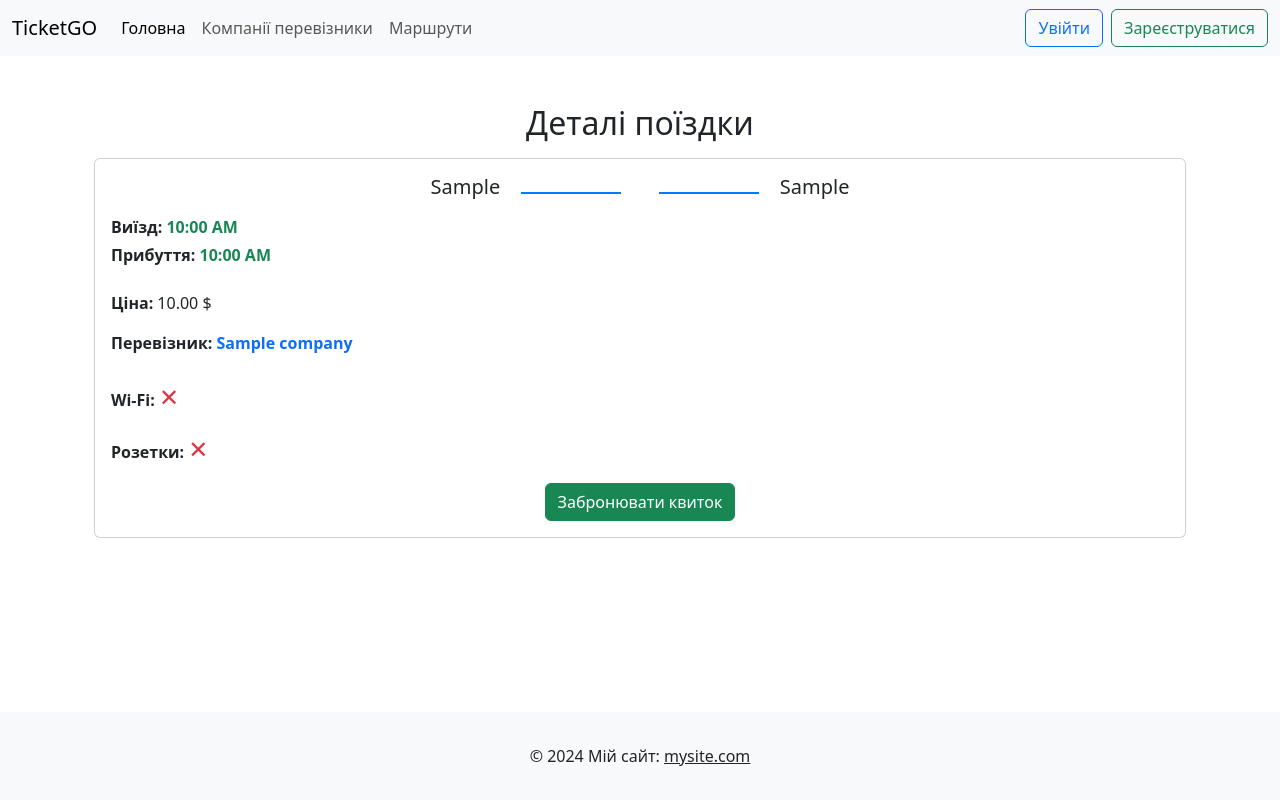
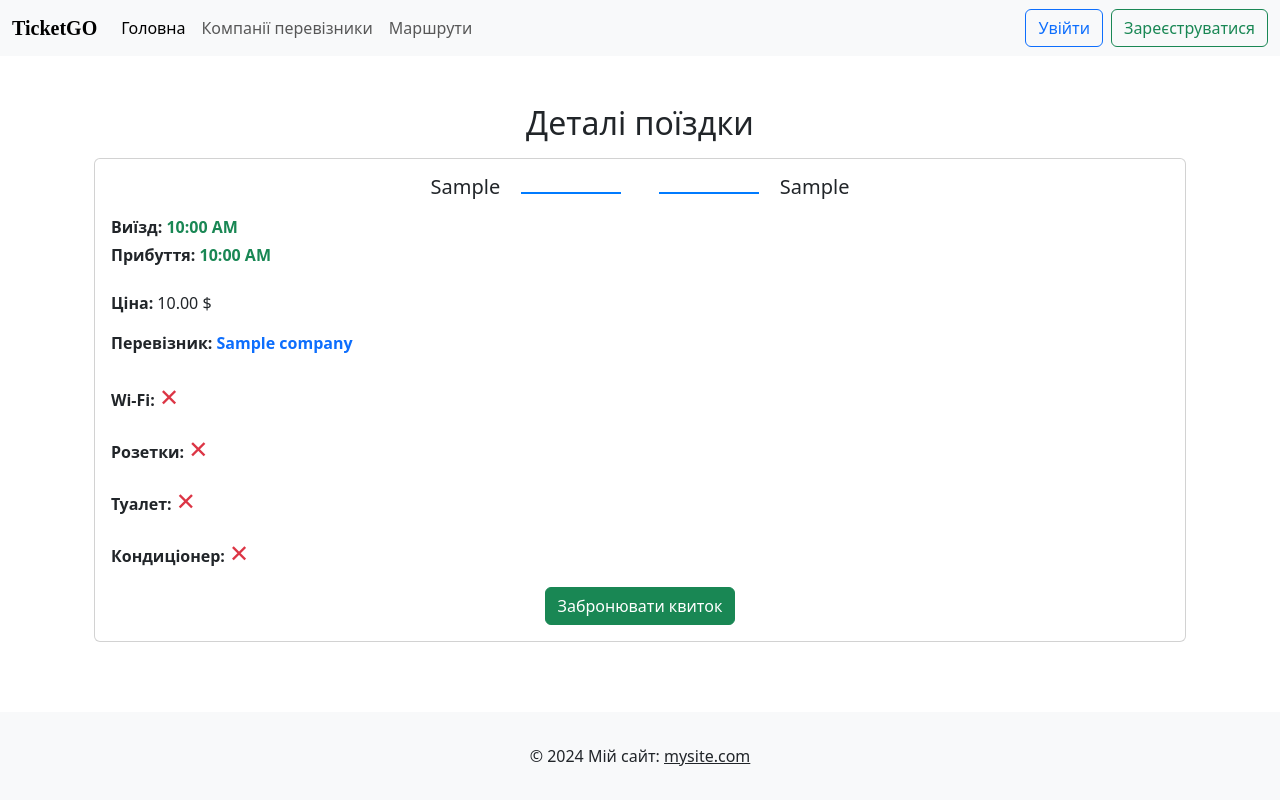
Before and after one commit to 0r1g/TicketGO, a Django app: page /buses/1/ in a window 1280 px wide. Run offline with Django 5.2, Linux system fonts and the light colour scheme; tables that the repository leaves empty hold one stand-in row (values such as "Sample post"); some libraries are stand-ins or nearby versions.

Commit message:
Update Project

```diff
--- a/TicketGo/TicketGo/settings.py
+++ b/TicketGo/TicketGo/settings.py
@@ -127,6 +127,10 @@ USE_TZ = True
 
 STATIC_URL = 'static/'
 
+STATICFILES_DIRS = [
+    BASE_DIR / 'static',
+]
+
 MEDIA_ROOT = BASE_DIR / 'media'
 MEDIA_URL = '/media/'
 
--- a/TicketGo/api/admin.py
+++ b/TicketGo/api/admin.py
@@ -13,7 +13,7 @@ class CompanyAdmin(admin.ModelAdmin):
 
 @admin.register(Bus)
 class BusAdmin(admin.ModelAdmin):
-    list_display = ('id', 'company_name', 'from_location', 'to_location', 'departure_time', 'arrival_time', 'price')
+    list_display = ('id', 'company', 'from_location', 'to_location', 'departure_time', 'arrival_time', 'price')
     ordering = ['id']
 
 
--- a/TicketGo/api/models.py
+++ b/TicketGo/api/models.py
@@ -8,7 +8,7 @@ class Bus(models.Model):
         NO = 'No', 'Not Available'
         YES = 'Yes', 'Available'
 
-    company_name = models.ForeignKey('Company', on_delete=models.CASCADE)
+    company = models.ForeignKey('Company', on_delete=models.CASCADE)
     from_location = models.CharField(max_length=100)
     to_location = models.CharField(max_length=100)
     departure_time = models.DateTimeField()
@@ -27,7 +27,7 @@ class Bus(models.Model):
         return self.arrival_time - self.departure_time
 
     def __str__(self):
-        return f'{self.company_name}, {self.from_location} -> {self.to_location}'
+        return f'{self.company}, {self.from_location} -> {self.to_location}'
 
 
 class Company(models.Model):
--- a/TicketGo/api/templates/api/about_bus.html
+++ b/TicketGo/api/templates/api/about_bus.html
@@ -25,7 +25,7 @@
 
             <div class="mt-4">
                 <p><strong>Ціна:</strong> {{ bus.price }} $</p>
-                <p><strong>Перевізник:</strong><a href="{% url 'show_company_details' company_id=bus.company_name_id %}" class="text-decoration-none text-primary fw-bold"> {{ bus.company_name }}</a></p>
+                <p><strong>Перевізник:</strong><a href="{% url 'show_company_details' company_id=bus.company_id %}" class="text-decoration-none text-primary fw-bold"> {{ bus.company }}</a></p>
                 <div class="mt-4">
                     <p>
                         <strong>Wi-Fi:</strong>
@@ -43,6 +43,22 @@
                             <span class="text-danger" style="font-size: 1.5em;">&#10005;</span>
                         {% endif %}
                     </p>
+                    <p>
+                        <strong>Туалет:</strong>
+                        {% if bus.toilets_available == "Yes" %}
+                            <span class="text-success" style="font-size: 1.5em;">&#10003;</span>
+                        {% else %}
+                            <span class="text-danger" style="font-size: 1.5em;">&#10005;</span>
+                        {% endif %}
+                    </p>
+                    <p>
+                        <strong>Кондиціонер:</strong>
+                        {% if bus.conditioner_available == "Yes" %}
+                            <span class="text-success" style="font-size: 1.5em;">&#10003;</span>
+                        {% else %}
+                            <span class="text-danger" style="font-size: 1.5em;">&#10005;</span>
+                        {% endif %}
+                    </p>
                 </div>
             </div>
 
--- a/TicketGo/api/templates/api/companies.html
+++ b/TicketGo/api/templates/api/companies.html
@@ -2,6 +2,7 @@
 
 {% block content %}
 <div class="container mt-5">
+    {% if companies %}
         <div class="row">
             {% for company in companies %}
             <div class="col-md-4 mb-4">
@@ -15,5 +16,10 @@
             </div>
             {% endfor %}
         </div>
+    {% else %}
+        <div class="alert alert-warning text-center" role="alert" style="font-size: 1.2rem;">
+            <i class="bi bi-exclamation-triangle-fill"></i> На жаль немає, жодних автобусних компаній.
+        </div>
+    {% endif %}
 </div>
 {% endblock %}
--- a/TicketGo/api/templates/api/profile.html
+++ b/TicketGo/api/templates/api/profile.html
@@ -7,7 +7,6 @@
 <div class="container mt-5">
     <div class="row">
         <div class="col-md-4">
-            <!-- Блок з інформацією профілю -->
             <div class="card shadow-sm">
                 <div class="card-header bg-primary text-white text-center">
                     <h4>{{ user.username }}</h4>
@@ -19,7 +18,7 @@
                     <form action="" method="post" enctype="multipart/form-data">
                         {% csrf_token %}
                         <div class="mb-3">
-                            <label for="{{ form.photo.label }}" class="form-label">Завантажити фото</label>
+                            <label for="{{ form.photo.label }}" class="form-label"><strong>Завантажити фото</strong></label>
                             {{ form.photo|add_class:"form-control" }}
                         </div>
                         <button type="submit" class="btn btn-outline-primary">Відправити</button>
--- a/TicketGo/api/views.py
+++ b/TicketGo/api/views.py
@@ -7,7 +7,7 @@ from .forms import BookingForm, SearchBusesForm, ProfilePhotoForm
 
 
 def home(request):
-    return render(request, 'api/home.html', {'title': 'Home'})
+    return render(request, 'api/home.html', {'title': 'TicketGO'})
 
 
 def show_companies(request):
@@ -38,6 +38,7 @@ def show_buses(request):
     context = {
         'buses': buses,
         'form': form,
+        'title': 'Buses'
     }
 
     return render(request, 'api/buses.html', context)
@@ -95,6 +96,7 @@ def booking_form(request, bus_id):
     context = {
         'form': form,
         'bus': bus,
+        'title': 'Booking',
     }
     return render(request, 'api/booking_form.html', context)
 
@@ -107,6 +109,7 @@ def view_booking(request, booking_id):
 
     context = {
         'booking': booking,
+        'title': 'Your booking',
     }
 
     return render(request, 'api/view_booking.html', context)
@@ -118,8 +121,11 @@ def success(request, booking_id):
     if booking.user != request.user:
         raise Http404("Сторінка не знайдена.")
 
-    return render(request, 'api/success.html', {'booking': booking})
+    if booking.user != request.user:
+        raise Http404("Сторінка не знайдена.")
+
+    return render(request, 'api/success.html', {'booking': booking, 'title': 'Success'})
 
 
 def page_not_found(request, exception):
-    return render(request, 'api/page_not_found.html', status=404)
+    return render(request, 'api/page_not_found.html', {'title': 'Page Not Found'}, status=404)
--- a/TicketGo/templates/base.html
+++ b/TicketGo/templates/base.html
@@ -1,11 +1,17 @@
+{% load static %}
 <!DOCTYPE html>
 <html lang="uk">
 <head>
     <meta charset="UTF-8">
     <meta name="viewport" content="width=device-width, initial-scale=1.0">
     <title>{{ title }}</title>
+    <link rel="shortcut icon" href="{% static 'logo.ico' %}" />
     <link href="https://cdn.jsdelivr.net/npm/bootstrap@5.3.3/dist/css/bootstrap.min.css" rel="stylesheet" integrity="sha384-QWTKZyjpPEjISv5WaRU9OFeRpok6YctnYmDr5pNlyT2bRjXh0JMhjY6hW+ALEwIH" crossorigin="anonymous">
     <style>
+        .logo {
+            font-family: 'Brandon Grotesque';
+            font-weight: 900;
+        }
         html, body {
             height: 100%;
             margin: 0;
@@ -31,7 +37,7 @@
     <header>
         <nav class="navbar navbar-expand-lg navbar-light bg-light">
             <div class="container-fluid">
-                <a class="navbar-brand" href="{% url 'home' %}">TicketGO</a>
+                <a class="navbar-brand logo" href="{% url 'home' %}">TicketGO</a>
                 <button class="navbar-toggler" type="button" data-bs-toggle="collapse" data-bs-target="#navbarNav" aria-controls="navbarNav" aria-expanded="false" aria-label="Toggle navigation">
                     <span class="navbar-toggler-icon"></span>
                 </button>
```
Also changed, not shown: TicketGo/api/templates/api/buses.html (+8 -7 lines), TicketGo/static/logo.ico (added).
